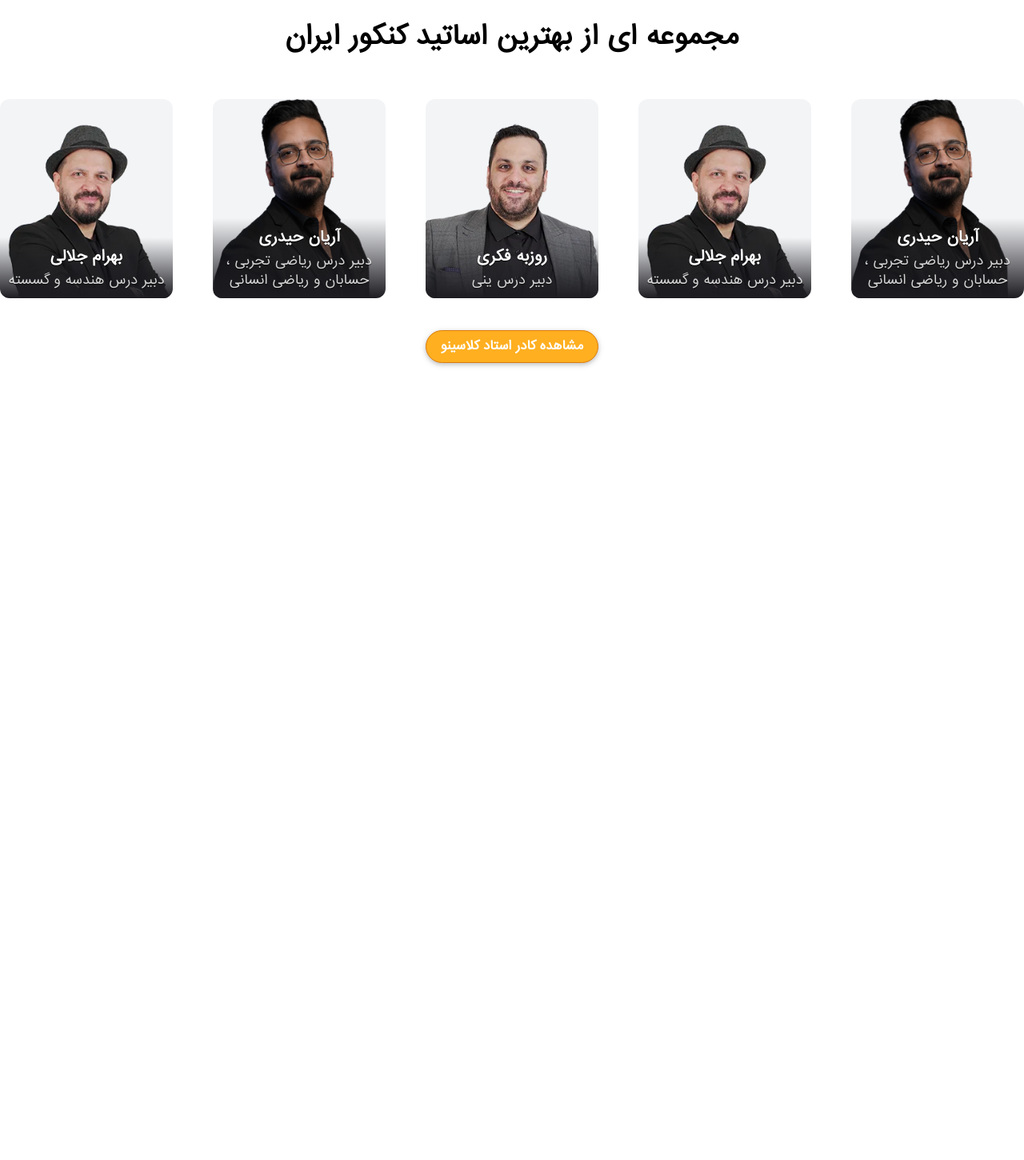
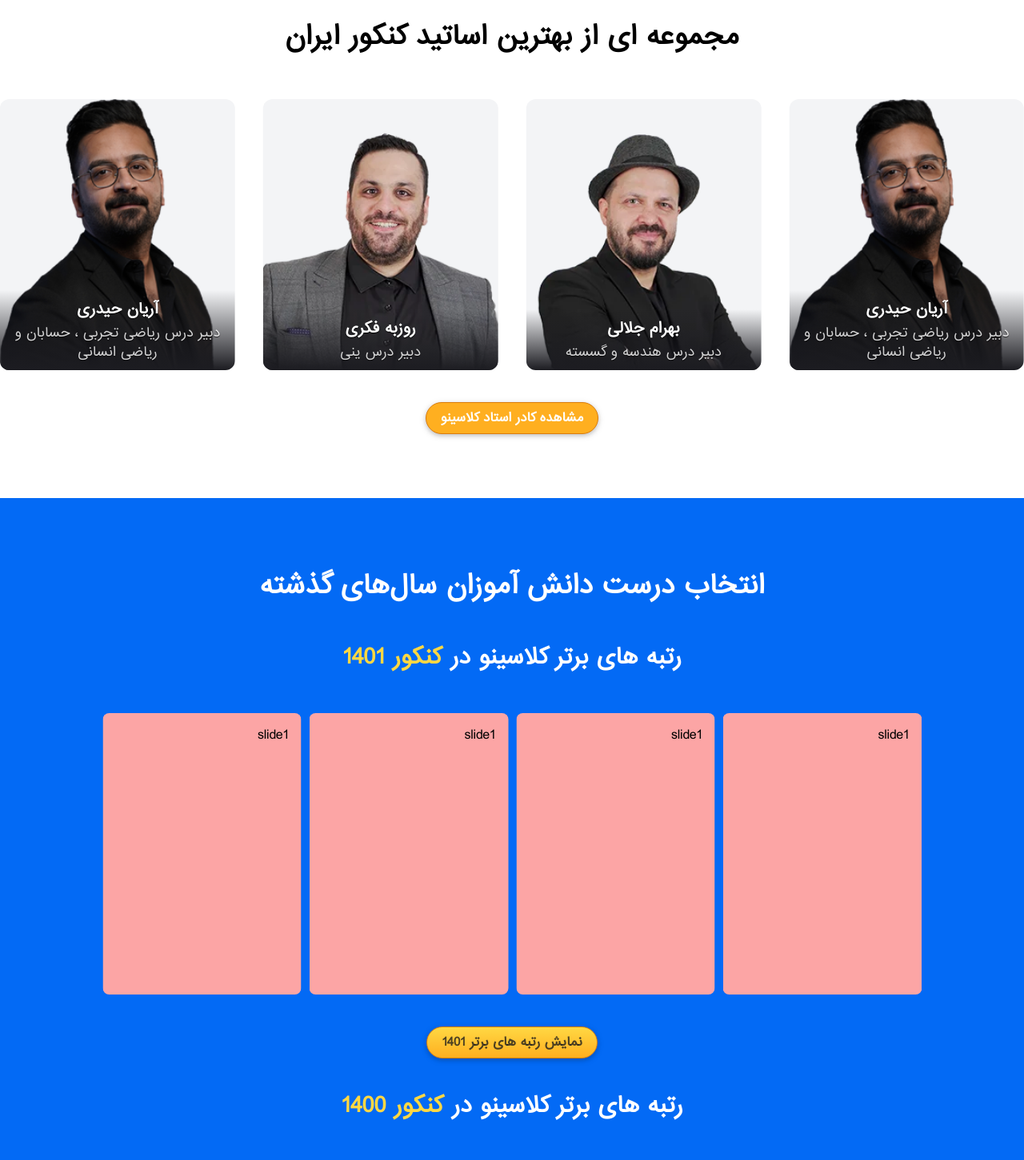
Before and after one commit to pouya-mirzaei/classino, a React (Create React App) app: page / in a window 1280 px wide. Shown: the part 1240-2691 px from the top of the page at 80% size. Before the commit the page ends 1774 px from the top, so only its background shows below. Built offline with nearby package versions, Linux system fonts and the light colour scheme.

Commit message:
added the top students section

```diff
--- a/src/App.js
+++ b/src/App.js
@@ -12,7 +12,7 @@ function App() {
     // loading the preloader
     setTimeout(() => {
       setIsContentLoaded(true);
-    }, 2000);
+    }, 1000);
   }, []);
 
   return <>{isContentLoaded ? <Home /> : <PreLoader />}</>;
--- a/src/pages/Home/components/CoursesSection.js
+++ b/src/components/home/CoursesSection.js
@@ -1,6 +1,6 @@
 import React, { useState } from 'react';
 import CourseBox from './CourseBox';
-import PreLoader from '../../../components/PreLoader';
+import PreLoader from '../PreLoader';
 
 export default function CoursesSection() {
   const [coursesData, setCoursesData] = useState([
@@ -16,7 +16,7 @@ export default function CoursesSection() {
     <section className="container px-5 md:p-0">
       <h2 className="heading-secondary text-center">دوره های ۱۴۰۲-۱۴۰۳ کلاسینو</h2>
       <div className="grid grid-cols-1 sm:grid-cols-2 lg:grid-cols-3 gap-16 gap-y-5 mt-10 relative">
-        <PreLoader />
+        <PreLoader title={'دوره های کلاسینو'} />
         {coursesData.map((course) => (
           <CourseBox key={course.id} {...course} />
         ))}
--- a/src/pages/Home/components/TeachersSection.js
+++ b/src/components/home/TeachersSection.js
@@ -1,9 +1,9 @@
 import React from 'react';
 import { Swiper, SwiperSlide } from 'swiper/react';
 import { Autoplay } from 'swiper/modules';
+import teachers from '../../data/teachers';
+import PreLoader from '../PreLoader';
 import 'swiper/css';
-import teachers from '../../../data/teachers';
-import PreLoader from '../../../components/PreLoader';
 
 export default function TeachersSection() {
   return (
@@ -11,7 +11,7 @@ export default function TeachersSection() {
       <h2 className="heading-secondary text-center">مجموعه ای از بهترین اساتید کنکور ایران</h2>
 
       <Swiper
-        spaceBetween={50}
+        spaceBetween={35}
         slidesPerView={1}
         loop={true}
         modules={[Autoplay]}
@@ -24,7 +24,7 @@ export default function TeachersSection() {
             slidesPerView: 3,
           },
           1200: {
-            slidesPerView: 5,
+            slidesPerView: 4,
           },
         }}
         className="relative mt-12">
--- /dev/null
+++ b/src/components/home/TopStudentsRow.js
@@ -0,0 +1,59 @@
+import React from 'react';
+import { Swiper, SwiperSlide } from 'swiper/react';
+import { Autoplay } from 'swiper/modules';
+
+export default function TopStudentsRow({ year }) {
+  return (
+    <div className="container">
+      {/* title */}
+      <h3 className="text-white text-[27px] text-center font-semibold">
+        رتبه های برتر کلاسینو در <span className="text-secondary-2 font-bold">کنکور {year}</span>
+      </h3>
+
+      {/* slider */}
+      <Swiper
+        spaceBetween={10}
+        slidesPerView={1}
+        modules={[Autoplay]}
+        autoplay={{ delay: 3000, disableOnInteraction: false, stopOnLastSlide: true }}
+        breakpoints={{
+          765: {
+            slidesPerView: 2,
+          },
+          990: {
+            slidesPerView: 3,
+          },
+          1200: {
+            slidesPerView: 4,
+          },
+        }}
+        className="relative mt-12 w-4/5">
+        <SwiperSlide className="student">slide1</SwiperSlide>
+        <SwiperSlide className="student">slide1</SwiperSlide>
+        <SwiperSlide className="student">slide1</SwiperSlide>
+        <SwiperSlide className="student">slide1</SwiperSlide>
+        <SwiperSlide className="student">slide1</SwiperSlide>
+        <SwiperSlide className="student student-contact">
+          <div className="text-white flex flex-col items-center">
+            <svg className="h-28">
+              <use href="sprite/hero.svg#plus-user"></use>
+            </svg>
+            <span className="text-center font-semibold text-lg text-[#1e1e1e]">اینجا جای شماست !</span>
+          </div>
+          <div className="flex flex-col items-center gap-2 w-full">
+            <button className="btn-panel bg-gradient-to-t from-primary-1 to-[#07a3fb] text-white w-4/5">
+              ثبت نام رایگان
+            </button>
+            <button className="btn-panel bg-gray-200 text-[#1f1f1f] shadow-md shadow-black/20 border-none">
+              تماس با پشتیبانی
+            </button>
+          </div>
+        </SwiperSlide>
+      </Swiper>
+      {/* navigate btn */}
+      <button className="mt-10 mx-auto block btn-panel text-[#1e1e1e]/80 border border-[#da7c0c] bg-gradient-to-t from-secondary-1 to-secondary-2">
+        نمایش رتبه های برتر {year}
+      </button>
+    </div>
+  );
+}
--- /dev/null
+++ b/src/components/home/TopStudentsSection.js
@@ -0,0 +1,13 @@
+import React from 'react';
+import TopStudentsRow from './TopStudentsRow';
+
+export default function TopStudentsSection() {
+  return (
+    <section className="bg-primary-2 py-20 flex flex-col items-center gap-y-10">
+      <h2 className="heading-secondary text-center text-white">انتخاب درست دانش آموزان سال‌های گذشته</h2>
+
+      <TopStudentsRow year={1401} />
+      <TopStudentsRow year={1400} />
+    </section>
+  );
+}
--- a/src/index.css
+++ b/src/index.css
@@ -90,4 +90,17 @@
     font-size: 2rem;
     line-height: 60px;
   }
+
+  .student {
+    @apply bg-red-300 p-4 rounded-lg overflow-hidden;
+    height: 352px !important;
+  }
+  .student-contact {
+    @apply bg-gradient-to-b from-secondary-2 to-secondary-1;
+    display: flex !important;
+    align-items: center;
+    justify-content: center;
+    flex-direction: column;
+    gap: 2rem 0;
+  }
 }
--- a/src/pages/Home/Home.js
+++ b/src/pages/Home/Home.js
@@ -1,17 +1,19 @@
 import React from 'react';
-import Header from './components/Header';
-import HeroSection from './components/HeroSection';
-import CoursesSection from './components/CoursesSection';
-import TeachersSection from './components/TeachersSection';
+import HeroSection from '../../components/home/HeroSection';
+import CoursesSection from '../../components/home/CoursesSection';
+import TeachersSection from '../../components/home/TeachersSection';
+import TopStudentsSection from '../../components/home/TopStudentsSection';
+import Header from '../../components/home/Header';
 
 export default function Home() {
   return (
     <>
-      <Header></Header>
+      <Header />
       <main>
-        <HeroSection></HeroSection>
-        <CoursesSection></CoursesSection>
-        <TeachersSection></TeachersSection>
+        <HeroSection />
+        <CoursesSection />
+        <TeachersSection />
+        <TopStudentsSection />
       </main>
     </>
   );
```
Also changed, not shown: public/sprite/hero.svg, src/components/home/CourseBox.js (renamed from src/pages/Home/components/CourseBox.js), src/components/home/Courses.js (renamed from src/pages/Home/components/Courses.js), src/components/home/Header.js (renamed from src/pages/Home/components/Header.js), src/components/home/HeroSection.js (renamed from src/pages/Home/components/HeroSection.js).
